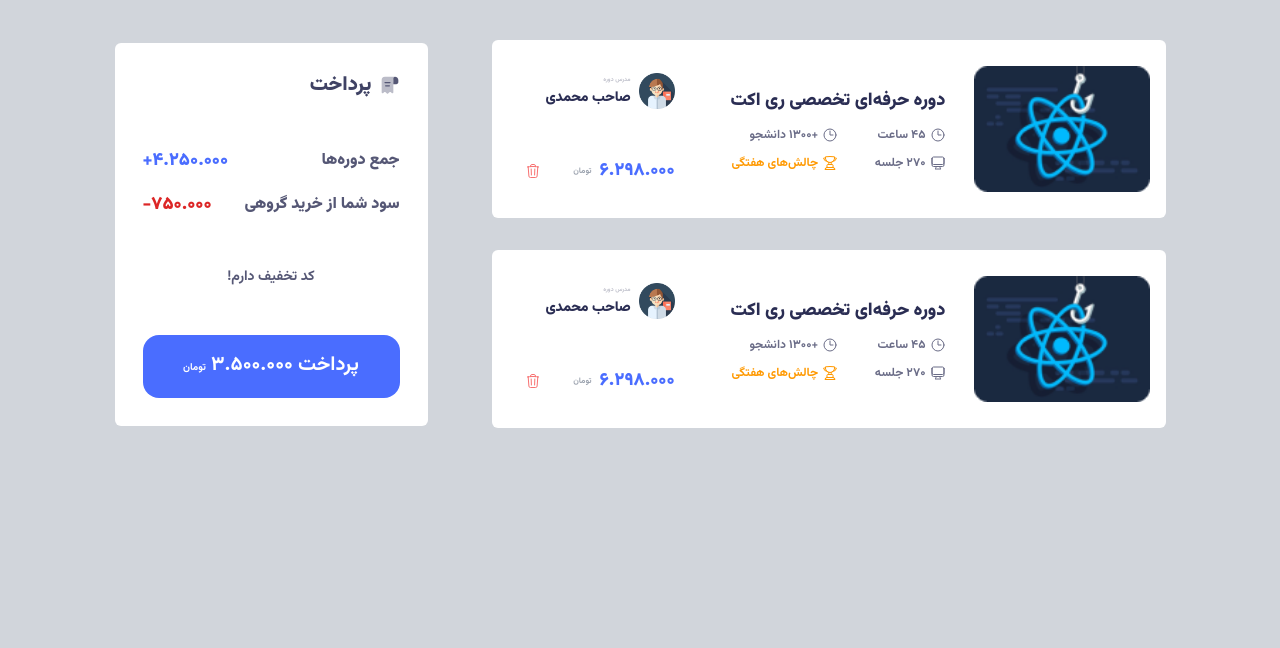
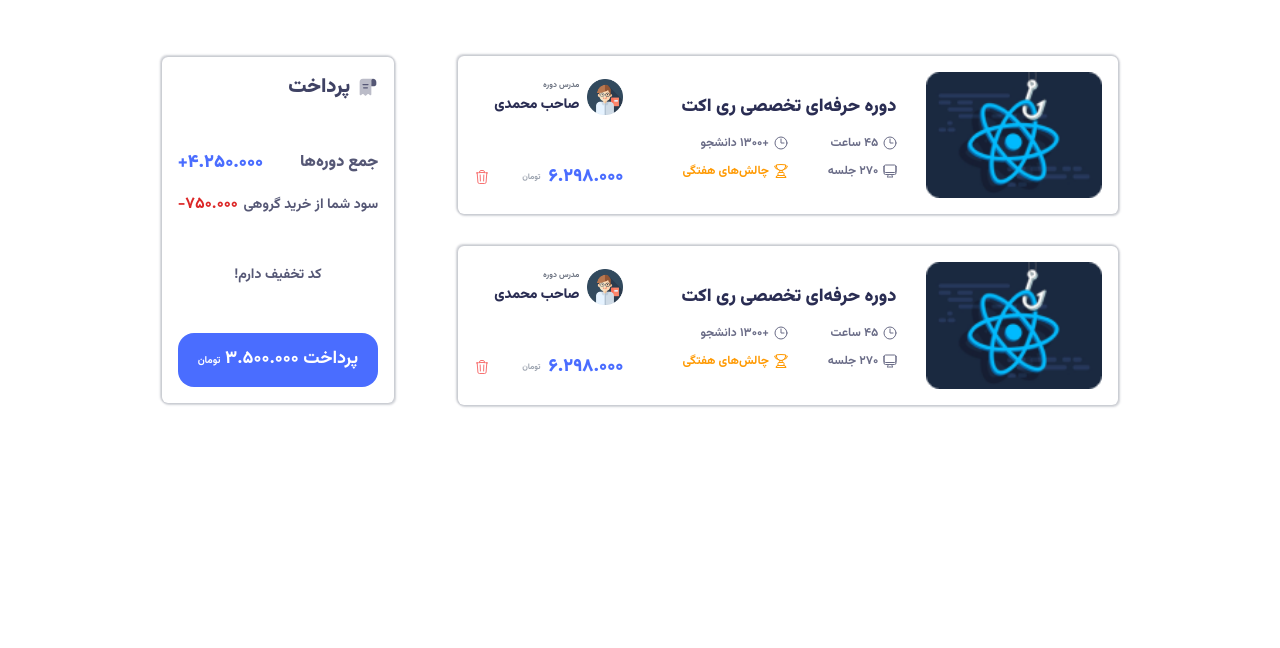
Before and after one commit to shimazojaji/ShoppingCart-TailwindCSS, a website: page public/index.html in a window 1280 px wide. Shown: the part 152-800 px from the top of the page. Drawn offline with nearby package versions, Linux system fonts and the light colour scheme.

Commit message:
second commit

```diff
--- a/public/index.html
+++ b/public/index.html
@@ -17,9 +17,9 @@
       src="https://cdn.jsdelivr.net/gh/alpinejs/alpine@v2.3.5/dist/alpine.min.js"
       defer
     ></script>
-    <title>Task3| طراحی وب رسپانسیو با تیلویند</title>
+    <title>طراحی وب رسپانسیو با تیلویند</title>
   </head>
-  <body class="bg-gray-300">
+  <body class="overflow-x-hidden">
     <main
       class="container mx-auto max-w-screen-2xl flex items-center justify-center"
     >
@@ -27,15 +27,17 @@
         class="flex flex-col gap-y-16 p-3 md:p-4 my-14 lg:p-8 basis-full"
       >
         <!-- header of shopping cart -->
-        <div class="flex items-center justify-center self-center md:self-start lg:mr-20">
-          <h1 class="text-2xl font-[1000] text-header-color lg:text-4xl ">
+        <div
+          class="flex items-center justify-center self-center md:self-start lg:mr-20"
+        >
+          <h1 class="text-2xl font-[1000] text-header-color lg:text-4xl">
             سبد دوره‌های شما
           </h1>
         </div>
 
         <!-- body of shopping cart -->
         <div
-          class="flex flex-col self-center gap-y-16 md:gap-y-20 max-w-80 md:max-w-none lg:flex-row lg:gap-x-16"
+          class="flex flex-col p-4 self-center gap-y-16 md:gap-y-20 max-w-80 md:max-w-none lg:flex-row lg:items-center lg:gap-x-10 xl:gap-x-16"
         >
           <!-- content of course properties in mobile view-->
           <div
@@ -44,11 +46,13 @@
             {id:2, title:'دوره حرفه‌ای تخصصی ری‌ اکت ', price:'۶.۲۹۸.۰۰۰'},
 
             ]}"
-            class="flex flex-col gap-y-9 md:hidden w-full"
+            class="flex flex-col gap-y-9 md:hidden"
           >
             <!-- single products -->
             <template x-for="item in items" :key="item.id">
-              <div class="flex gap-x-3 items-center bg-white p-4 rounded-md">
+              <div
+                class="flex gap-x-3 items-center bg-white p-4 rounded-md shadow-card"
+              >
                 <!-- image of course -->
                 <div class="flex items-center w-56 h-auto">
                   <img
@@ -61,7 +65,7 @@
                 <div class="flex flex-col gap-y-3 justify-self-center">
                   <div
                     x-text="item.title"
-                    class="text-sm font-black text-title-color whitespace-nowrap"
+                    class="text-sm font-black text-title-color whitespace-nowrap cursor-pointer hover:opacity-80 border-2 hover:border-2 border-white hover:border-b-title-color hover:transition-colors"
                   ></div>
                   <div class="flex items-center justify-between">
                     <div class="flex items-center gap-x-2">
@@ -80,7 +84,7 @@
                         viewBox="0 0 24 24"
                         stroke-width="1.5"
                         stroke="currentColor"
-                        class="w-4 h-4 stroke-red-400"
+                        class="w-4 h-4 stroke-red-400 cursor-pointer"
                       >
                         <path
                           stroke-linecap="round"
@@ -102,12 +106,12 @@
             {id:2, title:'دوره حرفه‌ای تخصصی ری‌ اکت ', price:'۶.۲۹۸.۰۰۰'},
 
             ]}"
-            class="hidden md:flex flex-col gap-y-8"
+            class="hidden md:flex flex-col gap-y-8 basis-7/12"
           >
             <!-- single products -->
             <template x-for="item in items" :key="item.id">
               <div
-                class="flex items-center gap-x-10 bg-white rounded-md p-4 w-[674px] h-[178px]"
+                class="flex items-center gap-x-10 bg-white rounded-md p-4 shadow-card"
               >
                 <div class="flex gap-x-3 items-center">
                   <!-- image of course -->
@@ -124,7 +128,7 @@
                     <!-- title of course -->
                     <div
                       x-text="item.title"
-                      class="text-lg font-black text-title-color whitespace-nowrap"
+                      class="text-lg font-black text-title-color whitespace-nowrap cursor-pointer hover:opacity-80 border-2 hover:border-2 border-white hover:border-b-title-color hover:transition-colors"
                     ></div>
 
                     <!-- course description -->
@@ -224,8 +228,10 @@
                       alt="teacher picture"
                       class="w-9 h-9"
                     />
-                    <div class="flex flex-col gap-y-1">
-                      <span class="text-[6px] font-bold text-primary-gray"
+                    <div
+                      class="flex flex-col gap-y-1 cursor-pointer hover:scale-105 hover:transition hover:ease-in-out hover:duration-700"
+                    >
+                      <span class="text-[8px] font-bold text-gray-500"
                         >مدرس دوره</span
                       >
                       <span class="text-sm font-black text-title-color"
@@ -240,7 +246,9 @@
                         x-text="item.price"
                         class="text-lg font-black text-price-color"
                       ></div>
-                      <span class="text-[8px] font-bold text-gray-400">تومان</span>
+                      <span class="text-[8px] font-bold text-gray-400"
+                        >تومان</span
+                      >
                     </div>
                     <svg
                       xmlns="http://www.w3.org/2000/svg"
@@ -248,7 +256,7 @@
                       viewBox="0 0 24 24"
                       stroke-width="1.5"
                       stroke="currentColor"
-                      class="w-4 h-4 stroke-red-400"
+                      class="w-4 h-4 stroke-red-400 cursor-pointer"
                     >
                       <path
                         stroke-linecap="round"
@@ -264,7 +272,7 @@
 
           <!-- shopping cart value -->
           <div
-            class="flex flex-col gap-y-12 p-4 md:p-7 self-center bg-white rounded-md w-full md:w-[313px]"
+            class="flex flex-col gap-y-12 p-4 self-center bg-white rounded-md shadow-card"
           >
             <!-- title -->
             <div class="flex gap-x-2 items-center">
@@ -311,10 +319,14 @@
                 <span class="font-black text-subtitle-color md:hidden">
                   تخفیف‌ها</span
                 >
-                <span class="hidden font-black text-subtitle-color md:block"
+                <span
+                  class="hidden text-sm font-bold text-subtitle-color md:block"
                   >سود شما از خرید گروهی
                 </span>
-                <span class="font-black text-lg text-red-600">۷۵۰.۰۰۰-</span>
+                <span
+                  class="font-black md:font-bold text-lg md:text-base text-red-600"
+                  >۷۵۰.۰۰۰-</span
+                >
               </div>
             </div>
 
@@ -326,7 +338,7 @@
             <!-- submit button -->
 
             <button
-              class="rounded-2xl bg-button-color text-white font-bold text-xl px-10 py-4 whitespace-nowrap "
+              class="rounded-2xl bg-button-color cursor-pointer text-white font-bold text-lg px-5 py-3 whitespace-nowrap hover:opacity-90"
             >
               پرداخت ۳.۵۰۰.۰۰۰ <span class="text-[10px]">تومان</span>
             </button>
--- a/tailwind.config.js
+++ b/tailwind.config.js
@@ -21,6 +21,9 @@ module.exports = {
 
 
       },
+      boxShadow: {
+        'card': '1px 1px 2px 1px rgba(107, 114, 128, 0.3),-1px -1px 2px 1px rgba(107, 114, 128, 0.3)',
+      }
     },
   },
   plugins: [],
```
Also changed, not shown: public/build/tailwind.css.
